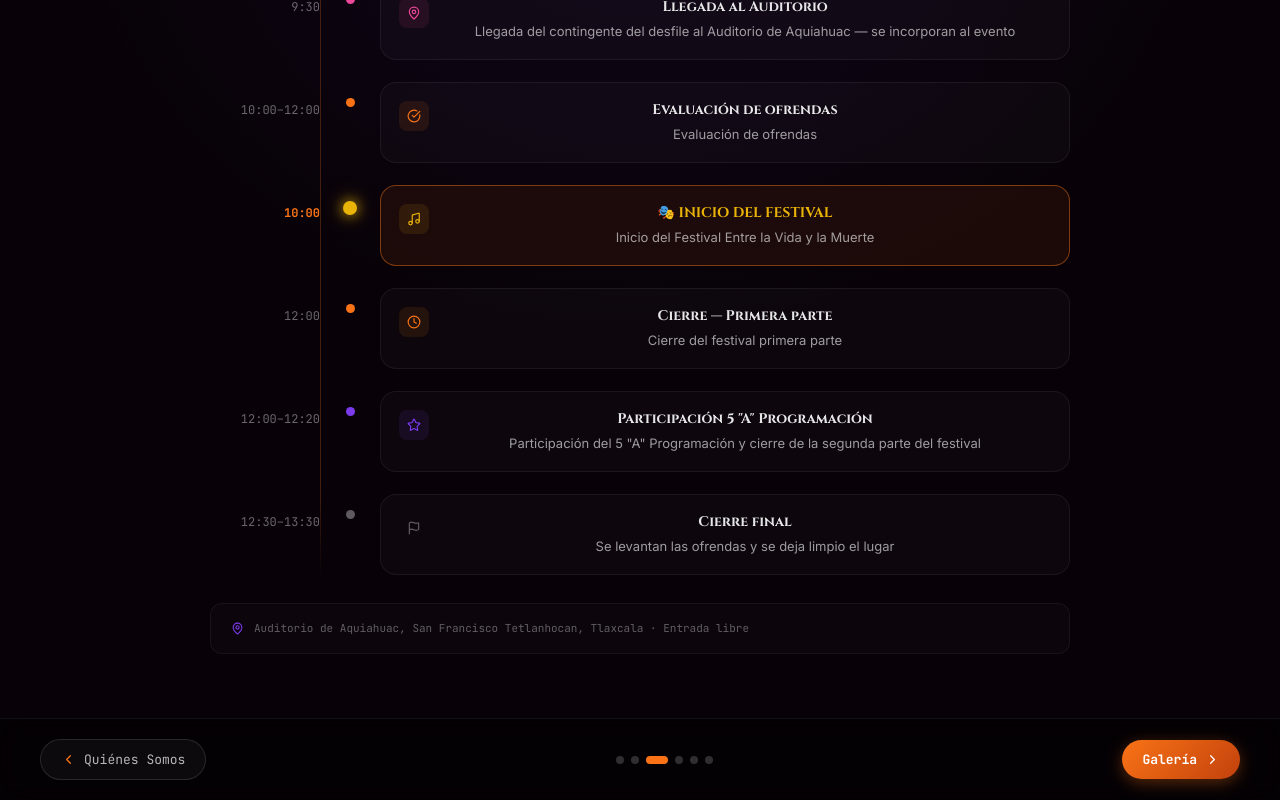
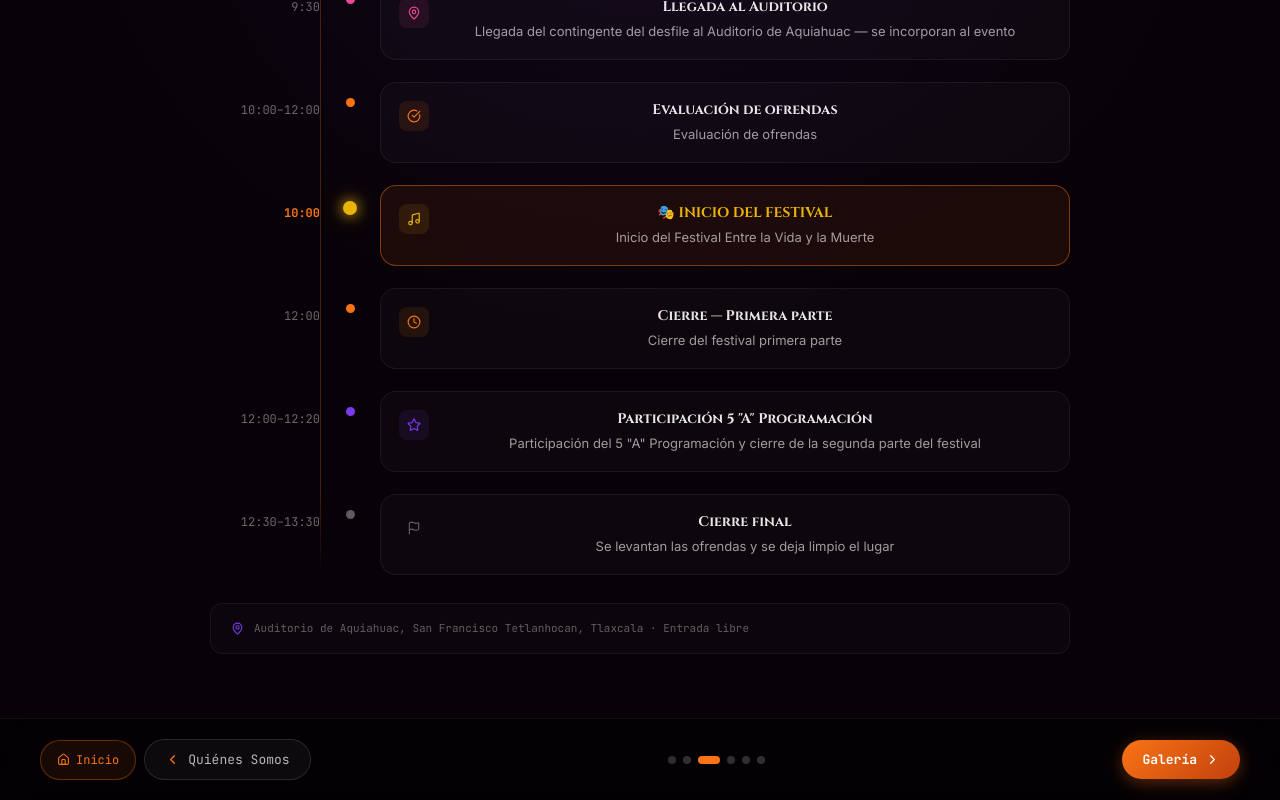
Before and after one commit to alexanderdiego19537-svg/dia-de-muertos-cbta134, a Next.js app: page /programa in a window 1280 px wide. Shown: the part 870-1670 px from the top of the page. Built offline with nearby package versions, Linux system fonts and the light colour scheme; a web font is replaced by a local one.

Commit message:
feat: boton Inicio siempre visible en nav de todas las paginas

```diff
--- a/components/PageLayout.tsx
+++ b/components/PageLayout.tsx
@@ -71,8 +71,26 @@ export default function PageLayout({ children, prevPage, nextPage, showFooter =
           gap: 12,
         }}>
 
-          {/* Prev / Home */}
-          {prevPage ? (
+          {/* Prev + Home siempre visible */}
+          <div style={{ display: 'flex', alignItems: 'center', gap: 8 }}>
+            {/* Botón Home — siempre presente */}
+            <Link href="/" style={{ textDecoration: 'none' }}>
+              <motion.div whileHover={{ scale: 1.06 }} style={{
+                display: 'flex', alignItems: 'center', gap: 6,
+                padding: '10px clamp(10px,2vw,16px)', borderRadius: 999,
+                border: '1px solid rgba(249,115,22,0.35)',
+                background: 'rgba(249,115,22,0.08)',
+                cursor: 'pointer', color: '#F97316',
+                fontFamily: 'JetBrains Mono, monospace',
+                fontSize: 'clamp(11px,2vw,12px)',
+              }}>
+                <Home size={13} />
+                Inicio
+              </motion.div>
+            </Link>
+
+            {/* Botón Página Anterior — solo si existe */}
+            {prevPage && (
               <Link href={prevPage.href} style={{ textDecoration: 'none' }}>
                 <motion.div whileHover={{ x: -3 }} style={{
                   display: 'flex', alignItems: 'center', gap: 8,
@@ -87,22 +105,8 @@ export default function PageLayout({ children, prevPage, nextPage, showFooter =
                   {prevPage.label}
                 </motion.div>
               </Link>
-          ) : (
-            <Link href="/" style={{ textDecoration: 'none' }}>
-              <motion.div whileHover={{ scale: 1.04 }} style={{
-                display: 'flex', alignItems: 'center', gap: 8,
-                padding: '10px clamp(12px,3vw,20px)', borderRadius: 999,
-                border: '1px solid rgba(249,115,22,0.2)',
-                background: 'rgba(249,115,22,0.06)',
-                cursor: 'pointer', color: 'rgba(249,115,22,0.8)',
-                fontFamily: 'JetBrains Mono, monospace',
-                fontSize: 'clamp(11px,2vw,13px)',
-              }}>
-                <Home size={13} />
-                Inicio
-              </motion.div>
-            </Link>
             )}
+          </div>
 
           {/* Dots */}
           <div style={{ display: 'flex', gap: 7, alignItems: 'center' }}>
```
Lines whose indentation alone changed are shown as unchanged.
